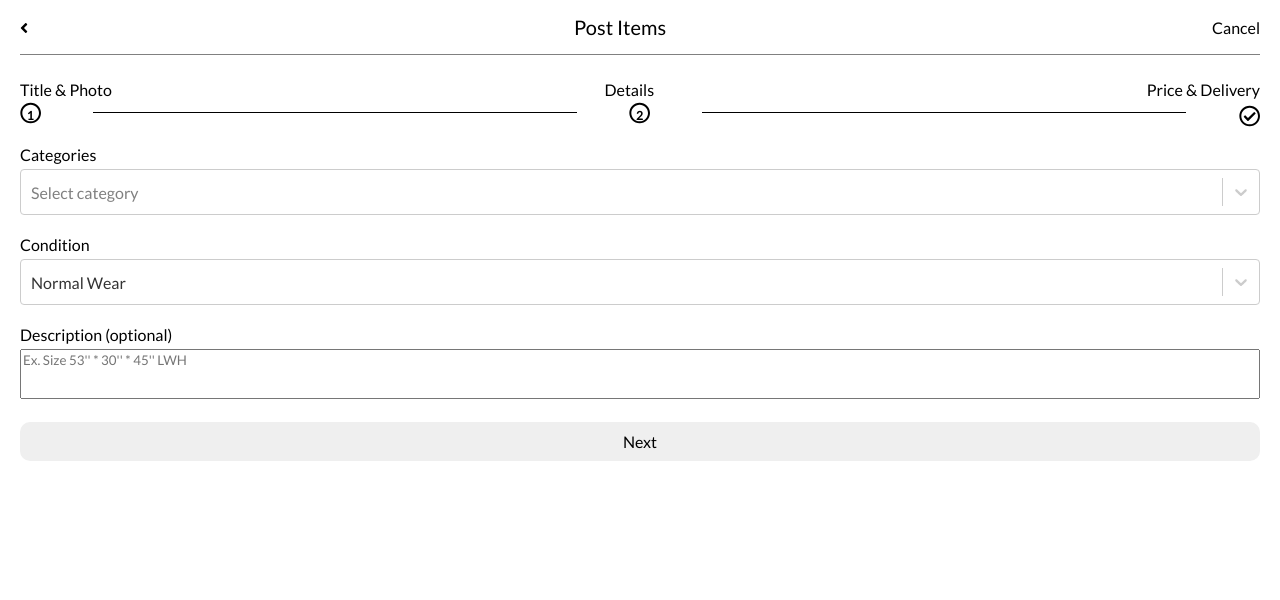
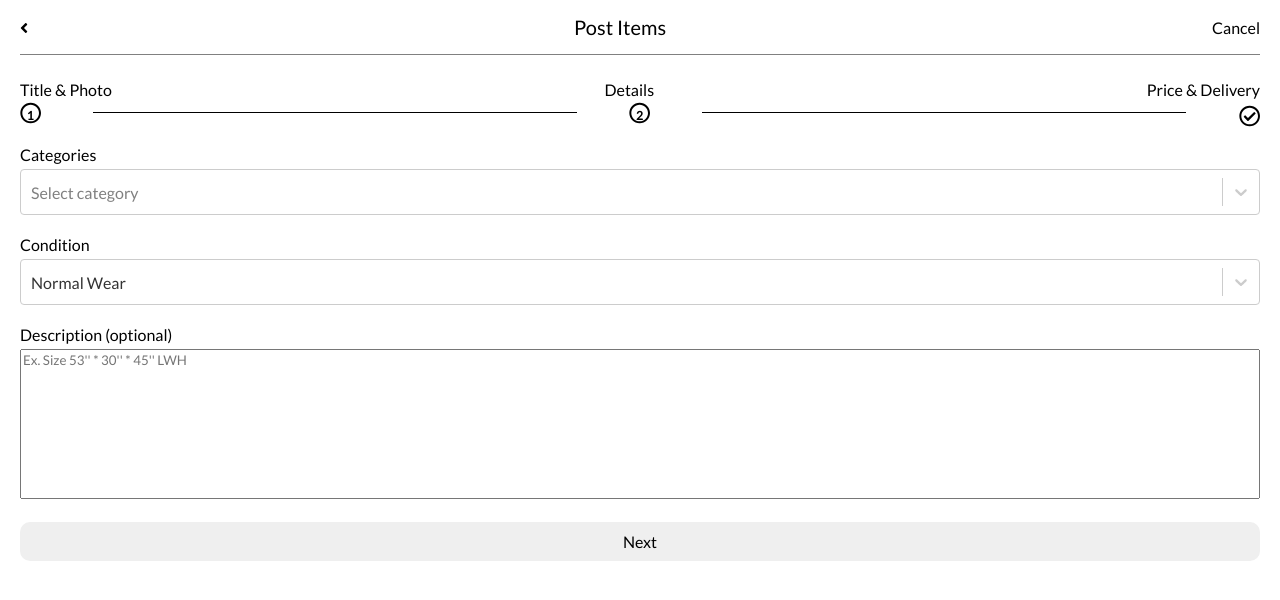
Before and after one commit to liquidMocha/enso-street, a React app: page /details in a window 1280 px wide. Shown: the top 600 px of the page. Built offline with nearby package versions, Linux system fonts and the light colour scheme; no server answers.

Commit message:
Increase size of description textarea to be 150px

```diff
--- a/src/styles/Input.scss
+++ b/src/styles/Input.scss
@@ -59,7 +59,7 @@ input[type=number] {
 
 textarea {
   width: 100%;
-  height: 50px;
+  height: 150px;
   resize: none;
 }
 
```
